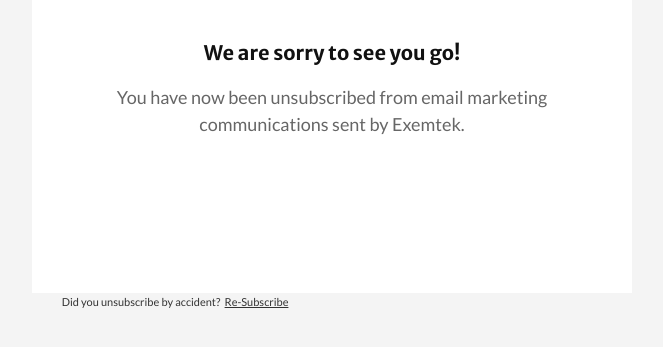
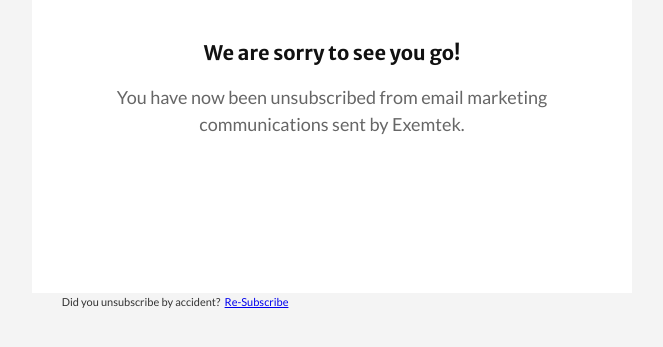
Before and after one commit to ExemtekUnsubscriberpage/UnsubscribePage, a plain HTML site: page index.html in a window 1280 px wide. Shown: the part 453-800 px from the top of the page, without its empty margins (308-971 px from the left). Drawn offline with Linux system fonts and the light colour scheme.

Commit message:
Update index.html

```diff
--- a/index.html
+++ b/index.html
@@ -153,7 +153,7 @@
                   <td class="es-m-p0r es-m-p20b" valign="top" align="center" style="padding:0;Margin:0;width:387px">
                    <table width="100%" cellspacing="0" cellpadding="0" role="presentation" style="mso-table-lspace:0pt;mso-table-rspace:0pt;border-collapse:collapse;border-spacing:0px">
                      <tr style="border-collapse:collapse">
-                      <td align="left" style="padding:0;Margin:0"><a name="enquiries@exemtek.com" href="" style="-webkit-text-size-adjust:none;-ms-text-size-adjust:none;mso-line-height-rule:exactly;text-decoration:underline;color:#FFA73B;font-size:18px"></a><p style="Margin:0;-webkit-text-size-adjust:none;-ms-text-size-adjust:none;mso-line-height-rule:exactly;font-family:lato, 'helvetica neue', helvetica, arial, sans-serif;line-height:17px;color:#333333;font-size:11px">&nbsp; &nbsp; &nbsp; &nbsp; &nbsp; &nbsp; &nbsp; Did you unsubscribe by accident?&nbsp;&nbsp;<u>Re-Subscribe</u></p></td>
+                      <td align="left" style="padding:0;Margin:0"><a name="enquiries@exemtek.com" href="" style="-webkit-text-size-adjust:none;-ms-text-size-adjust:none;mso-line-height-rule:exactly;text-decoration:underline;color:#FFA73B;font-size:18px"></a><p style="Margin:0;-webkit-text-size-adjust:none;-ms-text-size-adjust:none;mso-line-height-rule:exactly;font-family:lato, 'helvetica neue', helvetica, arial, sans-serif;line-height:17px;color:#333333;font-size:11px">&nbsp; &nbsp; &nbsp; &nbsp; &nbsp; &nbsp; &nbsp; Did you unsubscribe by accident?&nbsp;&nbsp;<a target="_blank" href="enquiries@exemtek.com" <u>Re-Subscribe</u></a></p></td>
                      </tr>
                    </table></td>
                  </tr>
```
